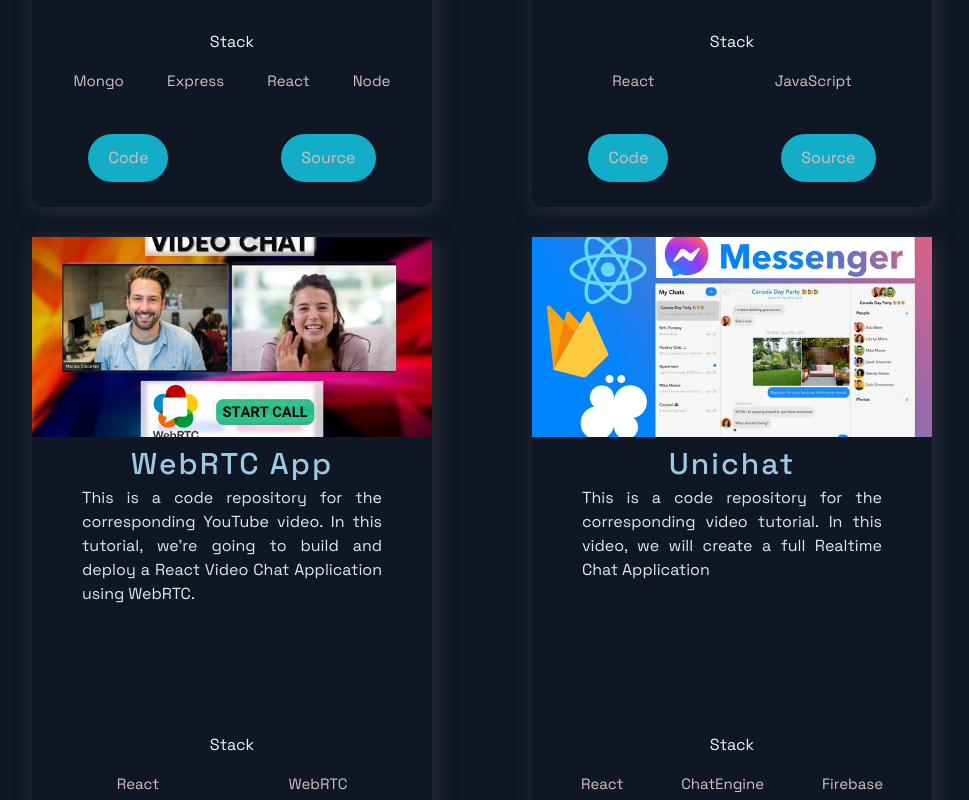
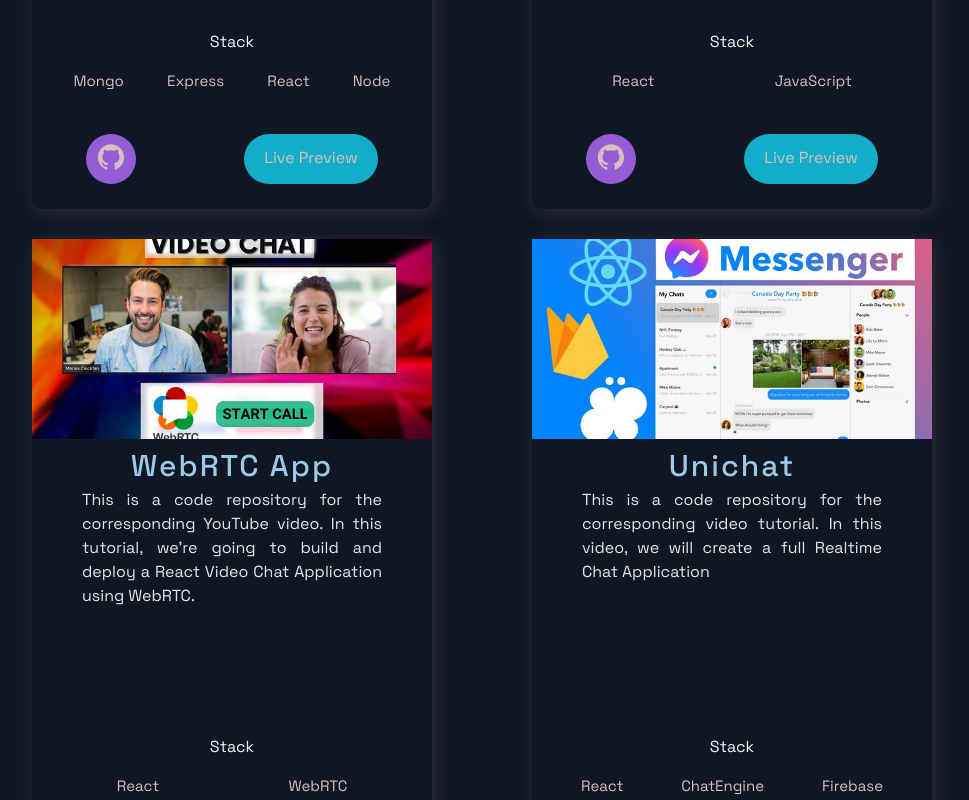
Before and after one commit to Cetins/portolio-nextjs, a Next.js app: page / in a window 1280 px wide. Shown: the part 1400-2200 px from the top of the page, without its empty margins (158-1127 px from the left). Built offline with nearby package versions, Linux system fonts and the light colour scheme.

Commit message:
buttons repurposed

```diff
--- a/src/components/Projects/Projects.js
+++ b/src/components/Projects/Projects.js
@@ -1,6 +1,7 @@
 import React from 'react';
 
-import { BlogCard, CardInfo, ExternalLinks, GridContainer, HeaderThree, Hr, Tag, TagList, TitleContent, UtilityList, Img } from './ProjectsStyles';
+import { AiFillGithub } from 'react-icons/ai';
+import { BlogCard, CardInfo, ExternalLinks, GridContainer, HeaderThree, Hr, Tag, TagList, TitleContent, UtilityList, Img, GitHubLink } from './ProjectsStyles';
 import { Section, SectionDivider, SectionTitle } from '../../styles/GlobalComponents';
 import { projects } from '../../constants/constants';
 
@@ -25,8 +26,8 @@
             </TagList>
           </div>
           <UtilityList>
-            <ExternalLinks href={ visit }>Code</ExternalLinks>
-            <ExternalLinks href={ source }>Source</ExternalLinks>
+            <GitHubLink href={ visit }><AiFillGithub size="3rem" /></GitHubLink>
+            <ExternalLinks href={ source }>Live Preview</ExternalLinks>
           </UtilityList>
         </BlogCard>
       ))}
```
